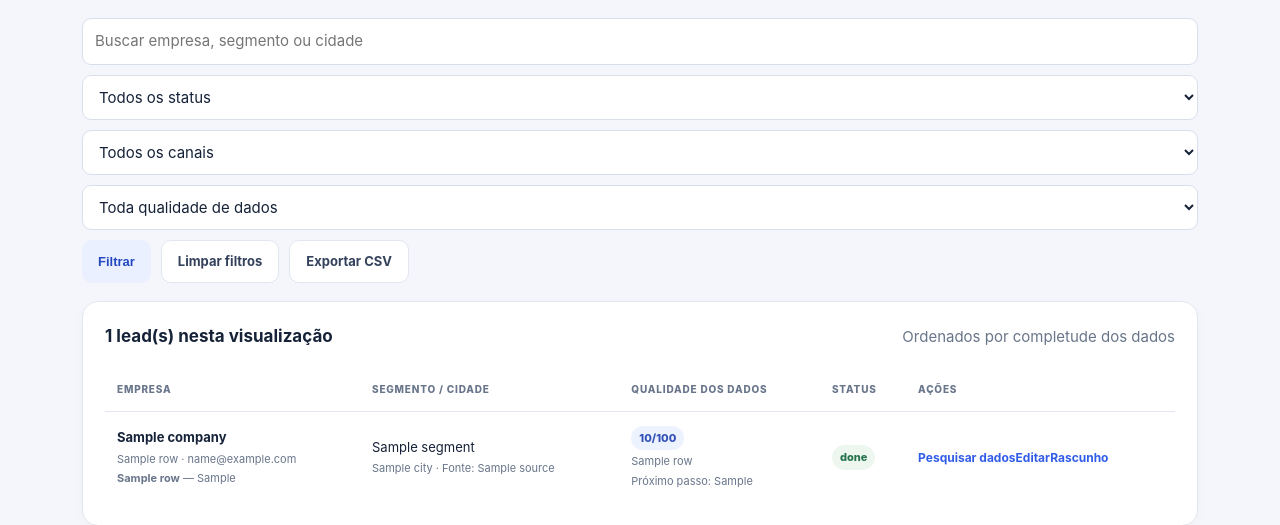
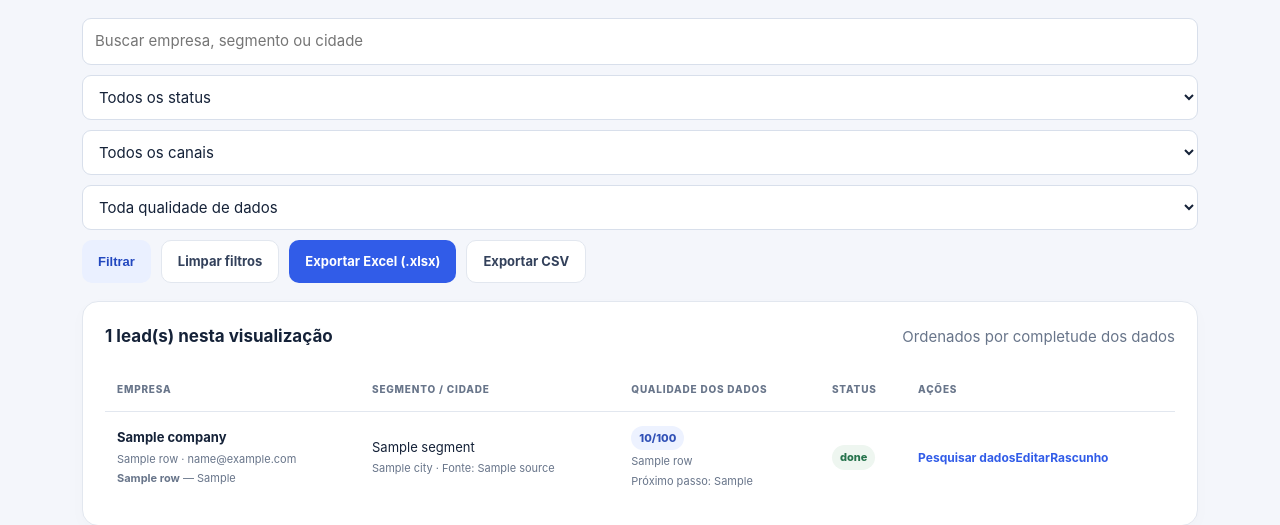
Before and after one commit to gtaocultooficial-sudo/leadpilot-ai, a Flask app: template templates/leads.html in a window 1280 px wide. Shown: the part 211-736 px from the top of the page. Run offline with Flask 3, Linux system fonts and the light colour scheme; the template is opened without the code that fills it: most values are stand-ins (such as "Sample title", 1, 10 or a date in 2020); parts of the project's set-up code (start-up, migrations or seed data) failed here and were passed over; some libraries are stand-ins or nearby versions.

Commit message:
Add Excel workbook export button to leads page

```diff
--- a/templates/leads.html
+++ b/templates/leads.html
@@ -26,6 +26,7 @@
   </select>
   <button class="button secondary">Filtrar</button>
   <a class="button ghost" href="{{ url_for('leads') }}">Limpar filtros</a>
+  <a class="button" href="{{ url_for('export_xlsx') }}">Exportar Excel (.xlsx)</a>
   <a class="button ghost" href="{{ url_for('export_csv') }}">Exportar CSV</a>
 </form>
 
```
